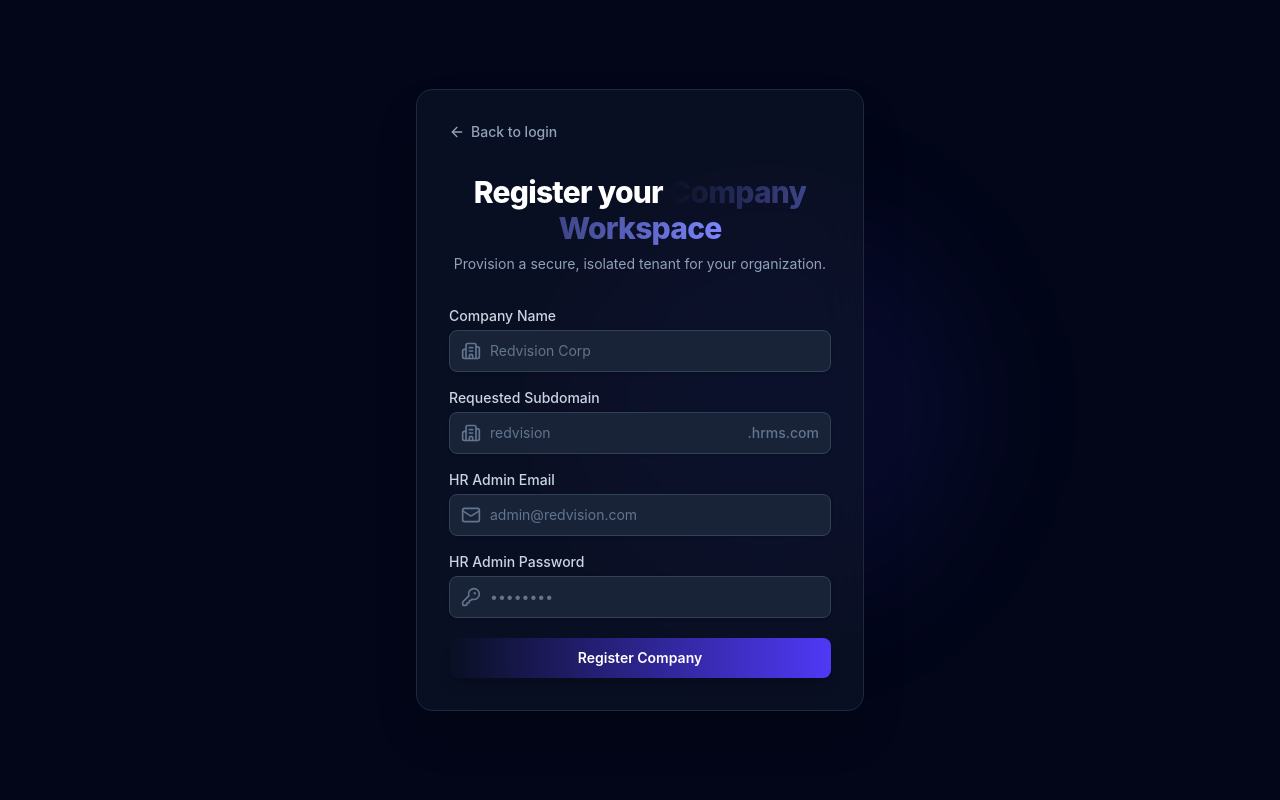
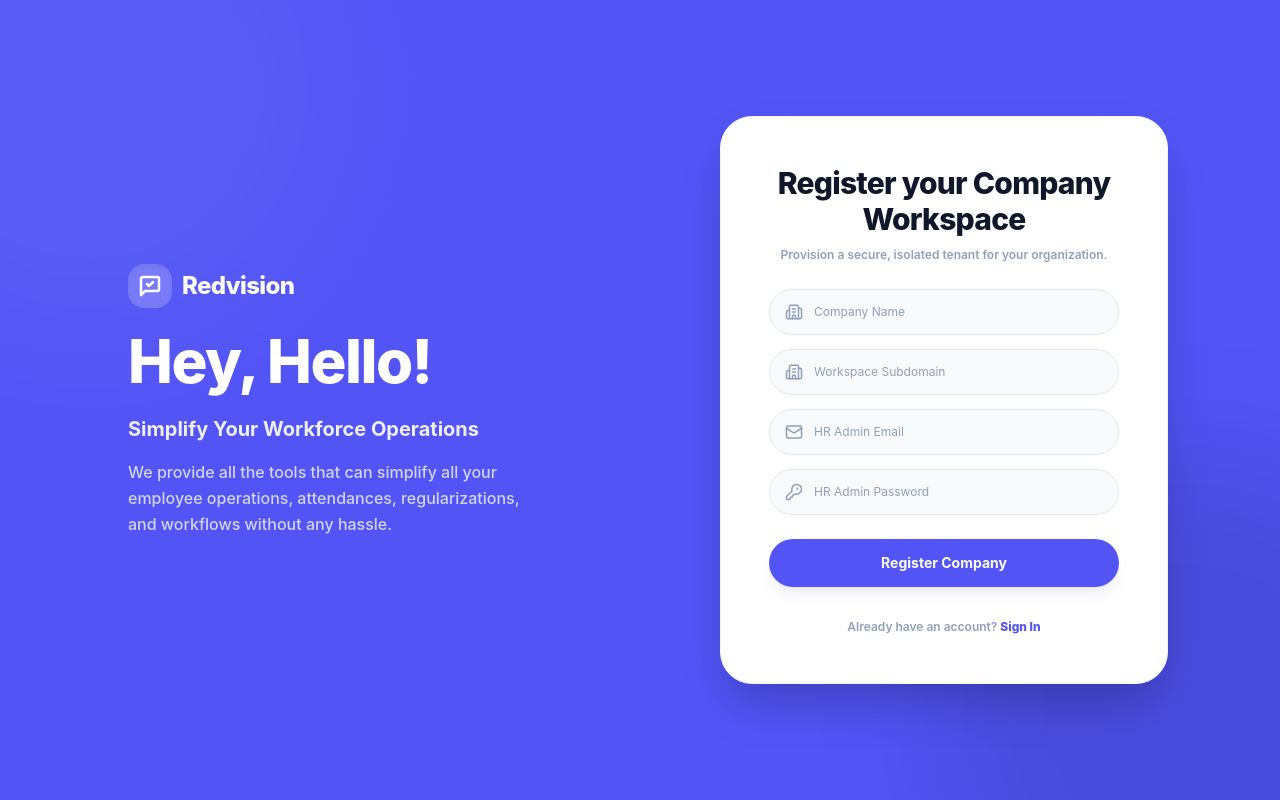
Before and after one commit to Apoorv2703/HRMS, a React app in the folder frontend/: page /register-tenant in a window 1280 px wide. Built offline with nearby package versions, Linux system fonts and the light colour scheme; no server answers; the HTML template or start-up script is replaced by a standard one.

Commit message:
style: redesign RegisterPage to match the split-screen layout

```diff
--- a/frontend/src/pages/RegisterPage.jsx
+++ b/frontend/src/pages/RegisterPage.jsx
@@ -40,152 +40,132 @@ const RegisterPage = () => {
     }
   };
 
-  if (success) {
-    return (
-      <div className="flex min-h-screen items-center justify-center bg-slate-950 px-4">
-        <div className="relative z-10 w-full max-w-md space-y-6 rounded-2xl border border-slate-800 bg-slate-900/60 p-8 text-center backdrop-blur-xl shadow-2xl">
-          <div className="mx-auto flex h-16 w-16 items-center justify-center rounded-full bg-emerald-500/10 text-emerald-400">
-            <CheckCircle className="h-10 w-10" />
+  const successContent = (
+    <div className="w-full max-w-md mx-auto bg-white rounded-[32px] p-8 md:p-12 shadow-2xl border border-slate-100 flex flex-col space-y-6 text-center items-center">
+      <div className="mx-auto flex h-16 w-16 items-center justify-center rounded-full bg-emerald-100 text-emerald-600 shadow-inner">
+        <CheckCircle className="h-10 w-10 text-emerald-500" />
       </div>
-          <h2 className="text-2xl font-bold text-white">Registration Successful!</h2>
-          <p className="text-slate-400">
-            Your workspace <strong className="text-brand-400">{subdomain}.hrms.com</strong> and HR Admin account are active.
+      <h3 className="text-3xl font-extrabold text-slate-900 tracking-tight">
+        Registration Successful!
+      </h3>
+      <p className="text-xs text-slate-400 font-semibold leading-relaxed">
+        Your workspace <strong className="text-[#5254f6]">{subdomain}.hrms.com</strong> and HR Admin account are active.
       </p>
       <button
         onClick={() => navigate('/login')}
-            className="flex w-full justify-center rounded-lg bg-brand-600 py-2.5 text-sm font-semibold text-white shadow-lg hover:bg-brand-500 focus:outline-none"
+        className="flex w-full justify-center rounded-full bg-[#5254f6] hover:bg-[#4343db] py-3.5 text-sm font-bold text-white shadow-lg shadow-indigo-500/10 hover:shadow-indigo-500/25 focus:outline-none transition duration-150 cursor-pointer"
       >
         Go to Login
       </button>
     </div>
-      </div>
   );
-  }
 
-  return (
-    <div className="flex min-h-screen items-center justify-center bg-slate-950 px-4 py-12 sm:px-6 lg:px-8">
-      {/* Background decoration */}
-      <div className="absolute top-1/4 left-1/4 h-96 w-96 rounded-full bg-brand-600/10 blur-3xl"></div>
-      <div className="absolute bottom-1/4 right-1/4 h-96 w-96 rounded-full bg-indigo-600/10 blur-3xl"></div>
-
-      <div className="relative z-10 w-full max-w-md space-y-8 rounded-2xl border border-slate-800 bg-slate-900/60 p-8 backdrop-blur-xl shadow-2xl">
-        <div className="flex items-center justify-between">
-          <Link to="/login" className="flex items-center text-sm font-medium text-slate-400 hover:text-slate-200">
-            <ArrowLeft className="mr-1.5 h-4 w-4" /> Back to login
-          </Link>
-        </div>
-
-        <div>
-          <h2 className="text-center text-3xl font-extrabold tracking-tight text-white font-sans">
-            Register your <span className="bg-gradient-to-r from-brand-400 to-indigo-400 bg-clip-text text-transparent">Company Workspace</span>
-          </h2>
-          <p className="mt-2 text-center text-sm text-slate-400">
+  const formContent = (
+    <div className="w-full max-w-md mx-auto bg-white rounded-[32px] p-8 md:p-12 shadow-2xl border border-slate-100 flex flex-col space-y-6">
+      <div className="text-center">
+        <h3 className="text-3xl font-extrabold text-slate-900 tracking-tight">
+          Register your Company Workspace
+        </h3>
+        <p className="text-xs text-slate-400 font-semibold mt-2 leading-relaxed">
           Provision a secure, isolated tenant for your organization.
         </p>
       </div>
 
       {error && (
-          <div className="flex items-start gap-3 rounded-lg border border-red-500/20 bg-red-500/10 p-4 text-sm text-red-400">
-            <AlertTriangle className="h-5 w-5 shrink-0" />
+        <div className="flex items-start gap-2.5 rounded-2xl border border-rose-100 bg-rose-50/50 p-4 text-xs text-rose-600 font-semibold">
+          <AlertTriangle className="h-4.5 w-4.5 shrink-0 text-rose-500" />
           <div>{error}</div>
         </div>
       )}
 
-        <form className="mt-8 space-y-5" onSubmit={handleSubmit}>
-          <div className="space-y-4">
+      <form className="space-y-4" onSubmit={handleSubmit}>
+        <div className="space-y-3.5">
           {/* Company Name */}
           <div>
-              <label htmlFor="company-name" className="block text-sm font-medium text-slate-300">
-                Company Name
-              </label>
-              <div className="relative mt-1">
-                <div className="pointer-events-none absolute inset-y-0 left-0 flex items-center pl-3">
-                  <Building2 className="h-5 w-5 text-slate-500" />
+            <label className="sr-only">Company Name</label>
+            <div className="relative">
+              <div className="pointer-events-none absolute inset-y-0 left-0 flex items-center pl-4">
+                <Building2 className="h-4.5 w-4.5 text-slate-400" />
               </div>
               <input
                 id="company-name"
                 type="text"
                 required
-                  placeholder="Redvision Corp"
+                placeholder="Company Name"
                 value={companyName}
                 onChange={(e) => setCompanyName(e.target.value)}
-                  className="block w-full rounded-lg border border-slate-700 bg-slate-800/80 py-2.5 pl-10 pr-3 text-slate-100 placeholder-slate-500 shadow-sm focus:border-brand-500 focus:outline-none focus:ring-1 focus:ring-brand-500 sm:text-sm"
+                className="block w-full rounded-full border border-slate-200 bg-slate-50 py-3.5 pl-11 pr-4 text-xs text-slate-800 placeholder-slate-400 focus:border-[#5254f6] focus:bg-white focus:outline-none focus:ring-1 focus:ring-[#5254f6] transition duration-150"
               />
             </div>
           </div>
 
           {/* Subdomain */}
           <div>
-              <label htmlFor="subdomain-reg" className="block text-sm font-medium text-slate-300">
-                Requested Subdomain
-              </label>
-              <div className="relative mt-1">
-                <div className="pointer-events-none absolute inset-y-0 left-0 flex items-center pl-3">
-                  <Building2 className="h-5 w-5 text-slate-500" />
+            <label className="sr-only">Requested Subdomain</label>
+            <div className="relative">
+              <div className="pointer-events-none absolute inset-y-0 left-0 flex items-center pl-4">
+                <Building2 className="h-4.5 w-4.5 text-slate-400" />
               </div>
               <input
                 id="subdomain-reg"
                 type="text"
                 required
-                  placeholder="redvision"
+                placeholder="Workspace Subdomain"
                 value={subdomain}
                 onChange={(e) => setSubdomain(e.target.value.replace(/[^a-zA-Z0-9-]/g, '').toLowerCase())}
-                  className="block w-full rounded-lg border border-slate-700 bg-slate-800/80 py-2.5 pl-10 pr-24 text-slate-100 placeholder-slate-500 shadow-sm focus:border-brand-500 focus:outline-none focus:ring-1 focus:ring-brand-500 sm:text-sm"
+                className="block w-full rounded-full border border-slate-200 bg-slate-50 py-3.5 pl-11 pr-24 text-xs text-slate-800 placeholder-slate-400 focus:border-[#5254f6] focus:bg-white focus:outline-none focus:ring-1 focus:ring-[#5254f6] transition duration-150"
               />
-                <div className="pointer-events-none absolute inset-y-0 right-0 flex items-center pr-3">
-                  <span className="text-sm font-medium text-slate-500">.hrms.com</span>
+              <div className="pointer-events-none absolute inset-y-0 right-0 flex items-center pr-4">
+                <span className="text-[11px] font-bold text-slate-450 uppercase tracking-wide">.hrms.com</span>
               </div>
             </div>
           </div>
 
           {/* Admin Email */}
           <div>
-              <label htmlFor="admin-email" className="block text-sm font-medium text-slate-300">
-                HR Admin Email
-              </label>
-              <div className="relative mt-1">
-                <div className="pointer-events-none absolute inset-y-0 left-0 flex items-center pl-3">
-                  <Mail className="h-5 w-5 text-slate-500" />
+            <label className="sr-only">HR Admin Email</label>
+            <div className="relative">
+              <div className="pointer-events-none absolute inset-y-0 left-0 flex items-center pl-4">
+                <Mail className="h-4.5 w-4.5 text-slate-400" />
               </div>
               <input
                 id="admin-email"
                 type="email"
                 required
-                  placeholder="admin@redvision.com"
+                placeholder="HR Admin Email"
                 value={email}
                 onChange={(e) => setEmail(e.target.value)}
-                  className="block w-full rounded-lg border border-slate-700 bg-slate-800/80 py-2.5 pl-10 pr-3 text-slate-100 placeholder-slate-500 shadow-sm focus:border-brand-500 focus:outline-none focus:ring-1 focus:ring-brand-500 sm:text-sm"
+                className="block w-full rounded-full border border-slate-200 bg-slate-50 py-3.5 pl-11 pr-4 text-xs text-slate-800 placeholder-slate-400 focus:border-[#5254f6] focus:bg-white focus:outline-none focus:ring-1 focus:ring-[#5254f6] transition duration-150"
               />
             </div>
           </div>
 
           {/* Admin Password */}
           <div>
-              <label htmlFor="admin-password" className="block text-sm font-medium text-slate-300">
-                HR Admin Password
-              </label>
-              <div className="relative mt-1">
-                <div className="pointer-events-none absolute inset-y-0 left-0 flex items-center pl-3">
-                  <KeyRound className="h-5 w-5 text-slate-500" />
+            <label className="sr-only">HR Admin Password</label>
+            <div className="relative">
+              <div className="pointer-events-none absolute inset-y-0 left-0 flex items-center pl-4">
+                <KeyRound className="h-4.5 w-4.5 text-slate-400" />
               </div>
               <input
                 id="admin-password"
                 type="password"
                 required
-                  placeholder="••••••••"
+                placeholder="HR Admin Password"
                 value={password}
                 onChange={(e) => setPassword(e.target.value)}
-                  className="block w-full rounded-lg border border-slate-700 bg-slate-800/80 py-2.5 pl-10 pr-3 text-slate-100 placeholder-slate-500 shadow-sm focus:border-brand-500 focus:outline-none focus:ring-1 focus:ring-brand-500 sm:text-sm"
+                className="block w-full rounded-full border border-slate-200 bg-slate-50 py-3.5 pl-11 pr-4 text-xs text-slate-800 placeholder-slate-400 focus:border-[#5254f6] focus:bg-white focus:outline-none focus:ring-1 focus:ring-[#5254f6] transition duration-150"
               />
             </div>
           </div>
         </div>
 
-          <div>
+        {/* Submit Button */}
+        <div className="pt-2">
           <button
             type="submit"
             disabled={loading}
-              className="flex w-full justify-center rounded-lg bg-gradient-to-r from-brand-600 to-indigo-600 py-2.5 text-sm font-semibold text-white shadow-lg hover:from-brand-500 hover:to-indigo-500 focus:outline-none focus:ring-2 focus:ring-brand-500 focus:ring-offset-2 focus:ring-offset-slate-900 disabled:opacity-50"
+            className="flex w-full justify-center rounded-full bg-[#5254f6] hover:bg-[#4343db] py-3.5 text-sm font-bold text-white shadow-lg shadow-indigo-500/10 hover:shadow-indigo-500/25 focus:outline-none disabled:opacity-50 transition duration-150 cursor-pointer"
           >
             {loading ? (
               <div className="h-5 w-5 animate-spin rounded-full border-2 border-white border-t-transparent"></div>
@@ -195,6 +175,56 @@ const RegisterPage = () => {
           </button>
         </div>
       </form>
+
+      {/* Footer Navigation */}
+      <div className="text-center text-xs font-semibold text-slate-400 pt-2">
+        <span>Already have an account? </span>
+        <Link to="/login" className="text-[#5254f6] font-extrabold hover:underline">
+          Sign In
+        </Link>
+      </div>
+    </div>
+  );
+
+  return (
+    <div className="flex min-h-screen w-full bg-[#5254f6] items-center justify-center p-4 md:p-8 lg:p-12 font-sans select-none relative overflow-hidden">
+      {/* Background decoration circles */}
+      <div className="absolute -top-40 -left-40 h-[500px] w-[500px] rounded-full bg-white/5 blur-3xl pointer-events-none"></div>
+      <div className="absolute -bottom-40 -right-40 h-[500px] w-[500px] rounded-full bg-black/10 blur-3xl pointer-events-none"></div>
+
+      {/* Outer Card Wrapper combining Left (Branding) and Right (Form) side by side */}
+      <div className="w-full max-w-6xl grid grid-cols-1 md:grid-cols-2 items-center gap-8 lg:gap-16 relative z-10">
+
+        {/* Left Side: Branding and Info */}
+        <div className="flex flex-col justify-center text-white p-6 md:p-12 lg:p-16 space-y-6">
+          {/* Logo */}
+          <div className="flex items-center gap-2.5 mb-4">
+            <div className="bg-white/20 p-2.5 rounded-2xl backdrop-blur-md shadow-inner">
+              <svg className="h-6 w-6 text-white" viewBox="0 0 24 24" fill="none" stroke="currentColor" strokeWidth="2.5" strokeLinecap="round" strokeLinejoin="round">
+                <path d="M21 15a2 2 0 0 1-2 2H7l-4 4V5a2 2 0 0 1 2-2h14a2 2 0 0 1 2 2z" />
+                <path d="M9 10l2 2 4-4" fill="none" />
+              </svg>
+            </div>
+            <span className="text-2xl font-extrabold tracking-tight">Redvision</span>
+          </div>
+
+          {/* Slogans */}
+          <div className="space-y-4">
+            <h1 className="text-4xl md:text-5xl lg:text-6xl font-extrabold tracking-tight leading-tight">
+              Hey, Hello!
+            </h1>
+            <h2 className="text-lg md:text-xl font-bold text-white/90">
+              Simplify Your Workforce Operations
+            </h2>
+            <p className="text-sm md:text-base text-white/75 max-w-md leading-relaxed font-medium">
+              We provide all the tools that can simplify all your employee operations, attendances, regularizations, and workflows without any hassle.
+            </p>
+          </div>
+        </div>
+
+        {/* Right Side: Form / Success Card */}
+        {success ? successContent : formContent}
+
       </div>
     </div>
   );
```
Lines whose indentation alone changed are shown as unchanged.
